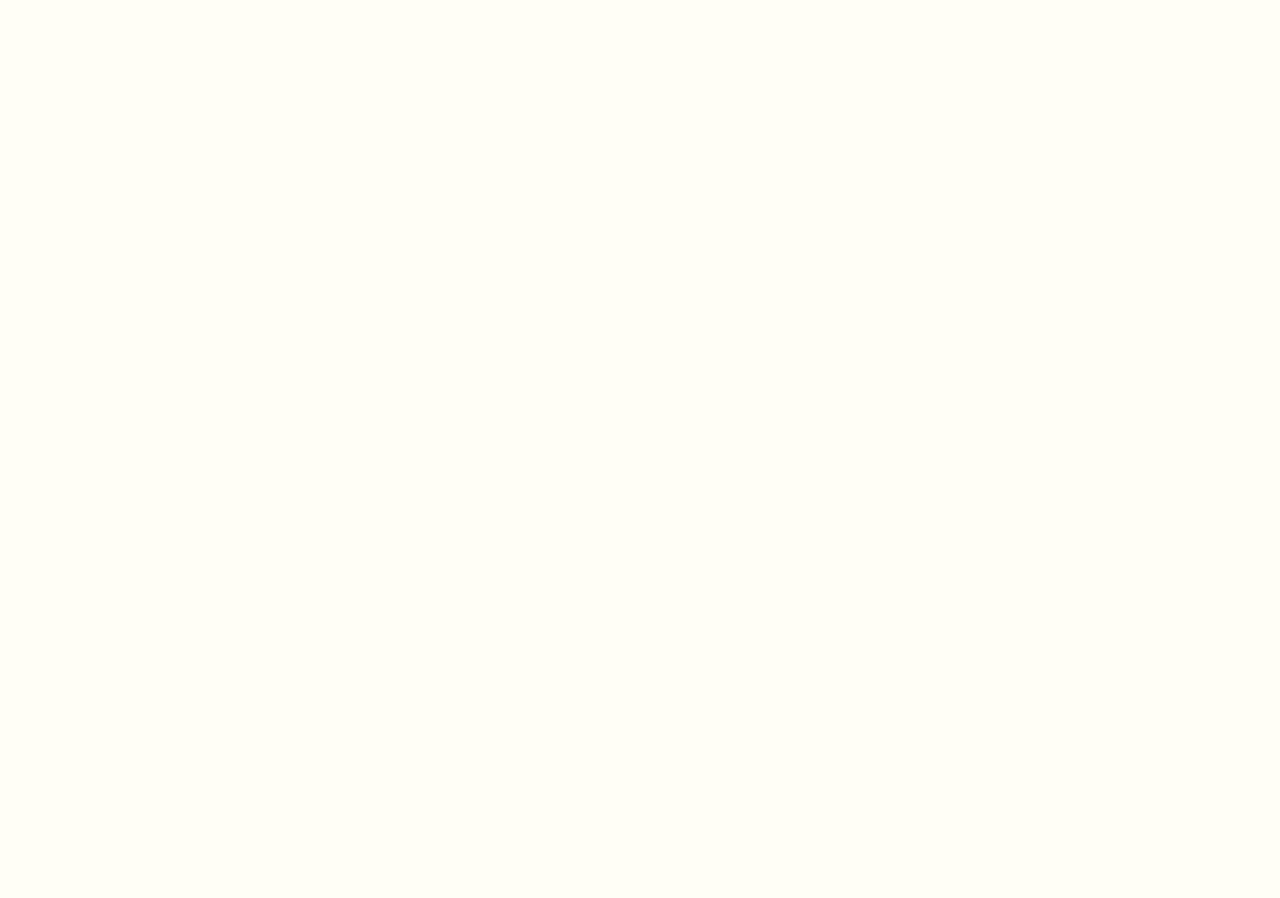
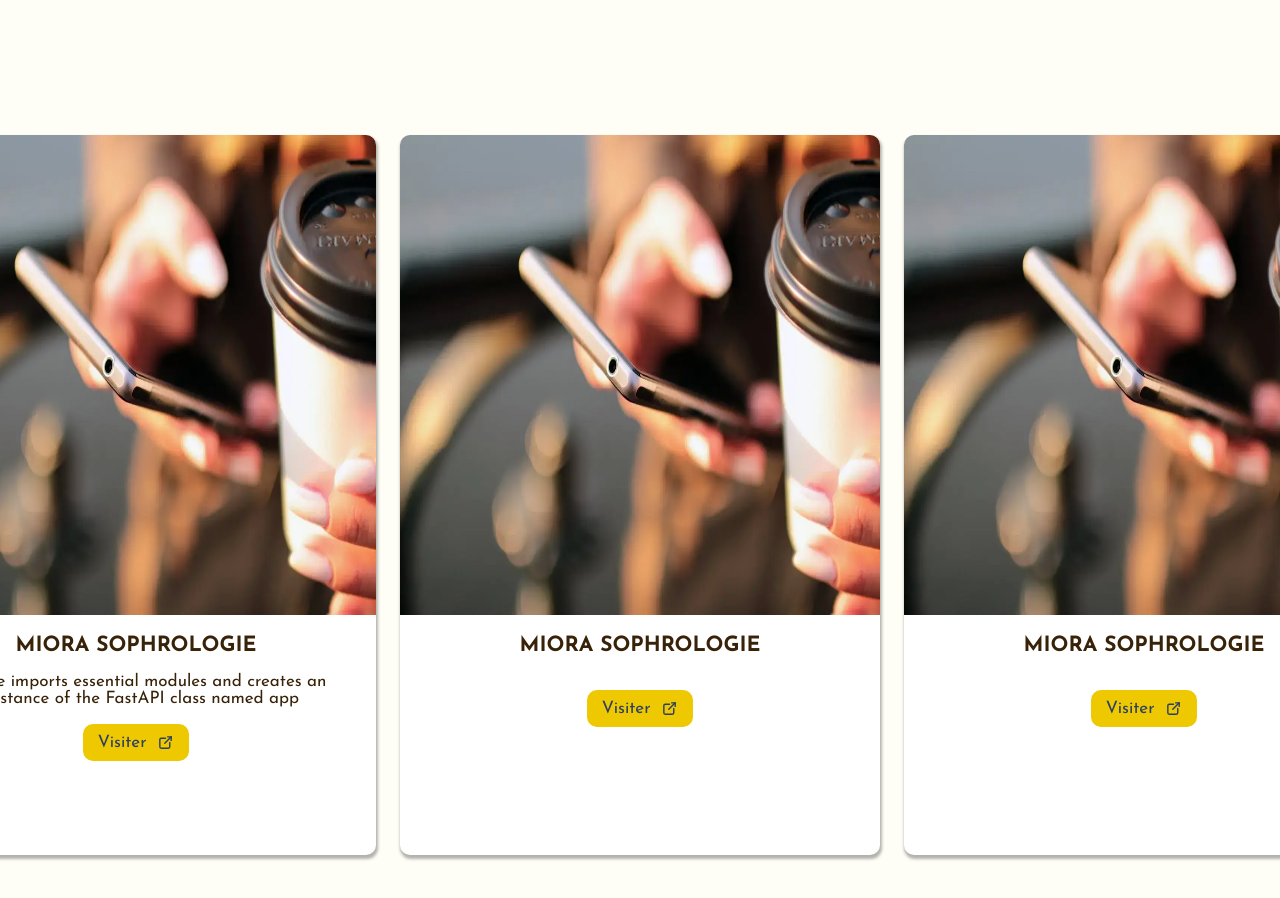
Before and after one commit to willfynch/ducafeetducode, a Next.js app: page / in a window 1280 px wide. Shown: the part 1240-2138 px from the top of the page. Before the commit the page ends 1165 px from the top, so only its background shows below. Built offline with nearby package versions, Linux system fonts and the light colour scheme; a web font is replaced by a local one.

Commit message:
WIP / Elements

```diff
--- a/src/app/globals.css
+++ b/src/app/globals.css
@@ -55,6 +55,9 @@ p,a,button {
   border-radius: 10px;
   transition: all ease-out .3s;
   width: fit-content;
+  display: flex;
+  align-items: center;
+  text-decoration: none;
 }
 .btn-primary:hover {
   transform: scale(110%);
--- a/src/app/page.module.css
+++ b/src/app/page.module.css
@@ -6,18 +6,11 @@
 }
 
 .content {
+  overflow-x: hidden;
   display: flex;
   flex-direction: column;
   justify-content: center;
 }
-/* .letter {
-  display: inline-block;
-}
-.siteWeb:hover > .letter:nth-child(1){
-  transition-duration: .5s;
-  transform: translate(50% 30%) rotate(10deg);
-  color:red;
-} */
 
 .letter {
   /* position: relative; */
@@ -49,3 +42,12 @@
 .siteWeb:hover .letter[data-index="8"] {
   transform: translate(150%, 60%) rotate(4deg);
 }
+
+/* PROJECTS */
+
+.projectCardsTrack {
+  display: inline-flex;
+  justify-content: center;
+  gap: 3vmin;
+  padding: 10px 0px;
+}
--- a/src/app/page.tsx
+++ b/src/app/page.tsx
@@ -1,11 +1,47 @@
 "use client";
 import PromiseCard from "@/components/promise-card/promise-card";
-import { Metadata } from "next";
-import { ReactNode, useEffect } from "react";
+import next, { Metadata } from "next";
+import { MouseEventHandler, ReactNode, useEffect } from "react";
 import { FaCoffee } from "react-icons/fa";
 import style from "./page.module.css";
+import ProjectCard from "@/components/project-card/project-card";
 
 export default function Home(): ReactNode {
+
+  let track: HTMLElement;
+  useEffect(()=>{
+    track = document.getElementById('track')!;
+  },[])
+
+  function handleMouseMove(e:any){
+
+    if(track.dataset.mouseDownAt === '0' || track.dataset.mouseDownAt===undefined) return;
+
+    const mouseDelta = parseFloat(track.dataset.mouseDownAt) - e.clientX;
+    const maxDelta = window.innerWidth / 2;
+
+    const percentage = (mouseDelta/maxDelta) * -100;
+    let nextPercentage = parseFloat(track.dataset.prevPercentage!) + percentage;
+    nextPercentage = Math.min(nextPercentage, 50);
+    nextPercentage = Math.max(nextPercentage,-50)
+    track.dataset.percentage = nextPercentage.toString();
+
+    track.animate({
+      transform: `translate(${nextPercentage}%)`
+    }, { duration: 1200, fill: "forwards" });
+
+  }
+
+  function handleMouseDown(e:any){
+
+    track.dataset.mouseDownAt = e.clientX;
+  }
+
+  function handleMouseUp(e:any){
+    track.dataset.mouseDownAt = '0';
+    track.dataset.prevPercentage = track.dataset.percentage;
+  }
+
   return (
     <main className={style.content}>
       <h1>
@@ -24,7 +60,7 @@ export default function Home(): ReactNode {
             e
           </div>
           <div className={style.letter} data-index={5}>
-          &nbsp;
+            &nbsp;
           </div>
           <div className={style.letter} data-index={6}>
             w
@@ -71,6 +107,30 @@ export default function Home(): ReactNode {
           description={"Une description qui l'est tout autant"}
         ></PromiseCard>
       </div>
+      <div style={{ paddingTop: "200px" }}></div>
+      <section id="track" data-percentage='0' onTouchStart={handleMouseDown} onTouchEnd={handleMouseUp} onTouchMove={handleMouseMove} onMouseUp={handleMouseUp} onMouseMove={handleMouseMove}  onMouseDown={handleMouseDown} data-mouse-down-at='0' data-prev-percentage="0" className={style.projectCardsTrack}>
+        <ProjectCard
+          image={"/images/contact.webp"}
+          alt={"contact"}
+          title={"Miora Sophrologie"} url={new URL("https://a.fr")} description={""}        ></ProjectCard>
+        <ProjectCard
+          image={"/images/contact.webp"}
+          alt={"contact"}
+          title={"Miora Sophrologie"} url={new URL("https://a.fr")} description={"The code imports essential modules and creates an active instance of the FastAPI class named app"}        ></ProjectCard>
+        <ProjectCard
+          image={"/images/contact.webp"}
+          alt={"contact"}
+          title={"Miora Sophrologie"} url={new URL("https://a.fr")} description={""}        ></ProjectCard>
+        <ProjectCard
+          image={"/images/contact.webp"}
+          alt={"contact"}
+          title={"Miora Sophrologie"} url={new URL("https://a.fr")} description={""}        ></ProjectCard>
+        <ProjectCard
+          image={"/images/contact.webp"}
+          alt={"contact"}
+          title={"Miora Sophrologie"} url={new URL("https://a.fr")} description={""}        ></ProjectCard>
+      </section>
+      <div style={{ paddingTop: "200px" }}></div>
     </main>
   );
 }
--- /dev/null
+++ b/src/components/project-card/project-card.module.css
@@ -0,0 +1,41 @@
+.project_card__container {
+
+    background-color: var(--white);
+    box-shadow: 1px 3px 3px 1px rgba(0, 0, 0, 0.3);
+    -webkit-box-shadow: 1px 3px 3px 1px rgba(0, 0, 0, 0.3);
+    -moz-box-shadow: 1px 3px 3px 1px rgba(0, 0, 0, 0.3);
+    border-radius: 10px;
+    aspect-ratio: 1/1.15;
+    width: 60vmin;
+    height: 90vmin;
+    user-select: none;
+}
+
+
+
+.project_card__image {
+    width: 100%;
+    aspect-ratio: 1/1;
+    border-radius: 10px 10px 0px 0;
+  }
+
+  .project_card__body {
+    display: flex;
+    flex-direction: column;
+    align-items: center;
+    padding: 2vmin 5vmin;
+  }
+  .project_card__body p {
+
+  }
+  .project_card__body h4 {
+    text-align: center;
+    margin: 0;
+    text-transform: uppercase;
+  }
+
+  .project_card__body a {
+
+
+
+  }
--- a/src/components/project-card/project-card.tsx
+++ b/src/components/project-card/project-card.tsx
@@ -1,9 +1,23 @@
 import { ReactNode } from "react";
-
-function ProjectCard() : ReactNode {
-    return (
-        <div></div>
-     );
+import style from "./project-card.module.css";
+import { ProjectModel } from "@/models/project.model";
+import { TbExternalLink } from "react-icons/tb";
+function ProjectCard(props: ProjectModel): ReactNode {
+  return (
+    <div className={style.project_card__container}>
+      <img
+        draggable={false}
+        className={style.project_card__image}
+        src={props.image}
+        alt={props.alt}
+      />
+      <div className={style.project_card__body}>
+        <h4>{props.title}</h4>
+        <p>{props.description}</p>
+        <a role="button" target="_blank" href={props.url.toString()} className="btn-primary">Visiter &nbsp;<TbExternalLink /></a>
+      </div>
+    </div>
+  );
 }
 
 export default ProjectCard;
--- a/src/models/project.model.ts
+++ b/src/models/project.model.ts
@@ -2,4 +2,6 @@ export interface ProjectModel {
   image: string;
   alt: string;
   title: string;
+  url: URL;
+  description: string;
 }
```
